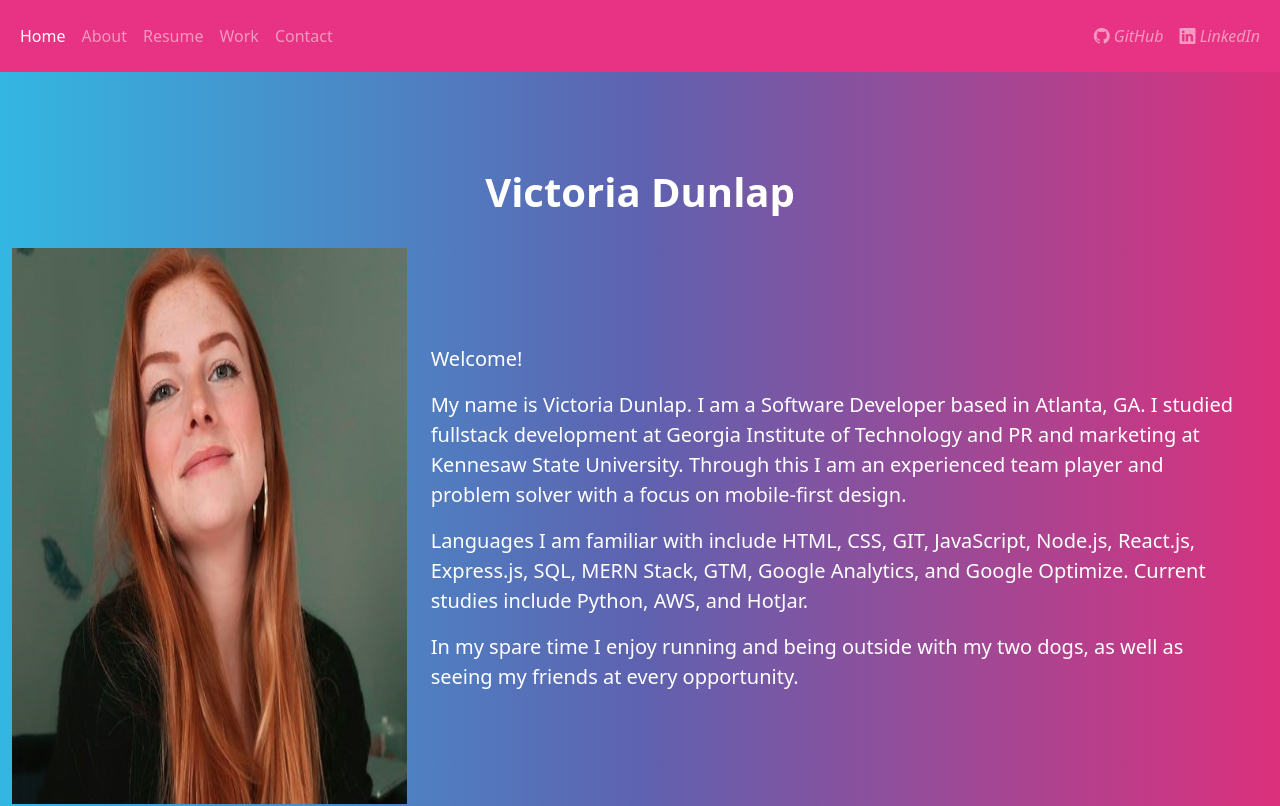
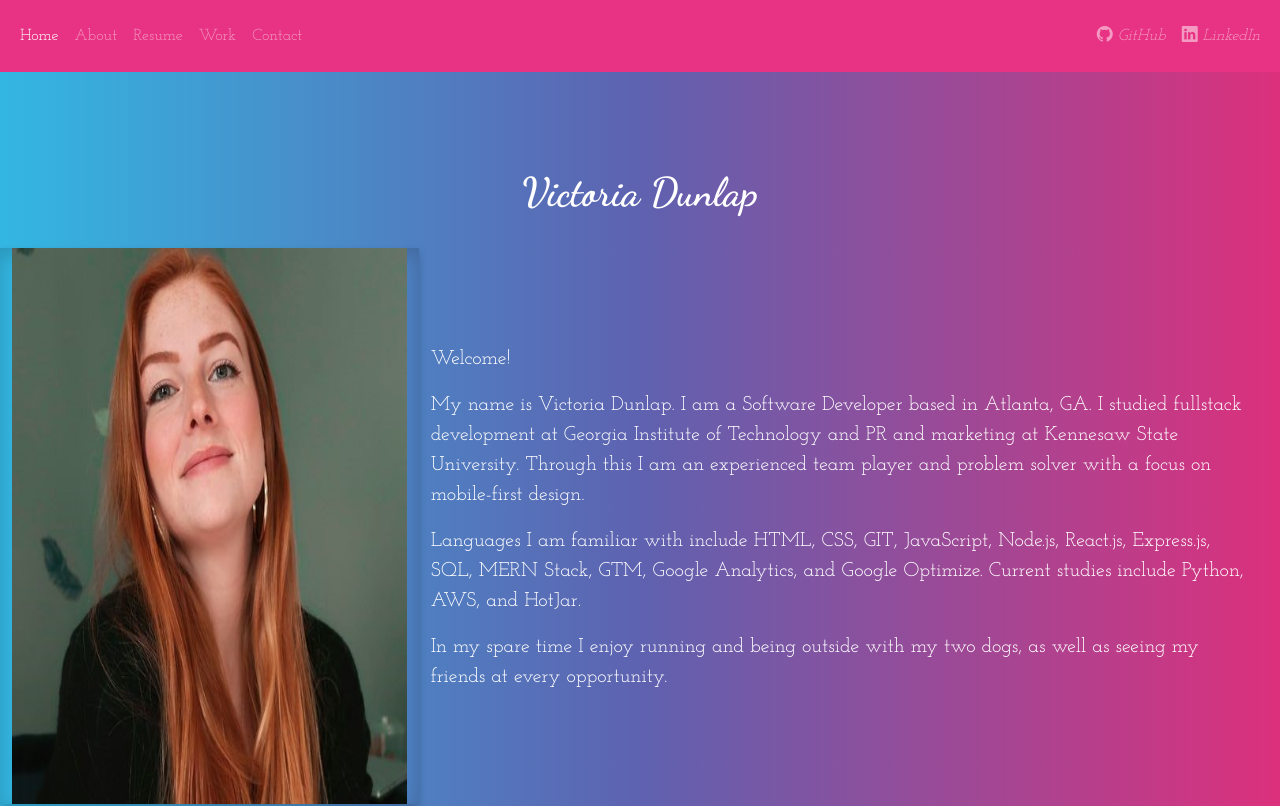
Before and after one commit to VictoriaDunlap/React-Based-Portfolio, a React (Create React App) app: page / in a window 1280 px wide. Shown: the top 806 px of the page. Built offline with nearby package versions, Linux system fonts and the light colour scheme.

Commit message:
final commit beofre submission

```diff
--- a/public/index.html
+++ b/public/index.html
@@ -29,6 +29,15 @@
     <link rel="stylesheet" href="https://cdn.jsdelivr.net/npm/bootstrap@4.3.1/dist/css/bootstrap.min.css" integrity="sha384-ggOyR0iXCbMQv3Xipma34MD+dH/1fQ784/j6cY/iJTQUOhcWr7x9JvoRxT2MZw1T" crossorigin="anonymous">
     <!-- JavaScript Bundle with Popper -->
     <script src="https://cdn.jsdelivr.net/npm/bootstrap@5.2.0/dist/js/bootstrap.bundle.min.js" integrity="sha384-A3rJD856KowSb7dwlZdYEkO39Gagi7vIsF0jrRAoQmDKKtQBHUuLZ9AsSv4jD4Xa" crossorigin="anonymous"></script>
+    <link rel="preconnect" href="https://fonts.googleapis.com">
+    <link rel="preconnect" href="https://fonts.gstatic.com" crossorigin>
+    <link href="https://fonts.googleapis.com/css2?family=Dancing+Script:wght@700&display=swap" rel="stylesheet">
+    <link rel="preconnect" href="https://fonts.googleapis.com">
+    <link rel="preconnect" href="https://fonts.gstatic.com" crossorigin>
+    <link href="https://fonts.googleapis.com/css2?family=Josefin+Slab&display=swap" rel="stylesheet">
+    <link rel="preconnect" href="https://fonts.googleapis.com">
+    <link rel="preconnect" href="https://fonts.gstatic.com" crossorigin>
+    <link href="https://fonts.googleapis.com/css2?family=Josefin+Slab:wght@700&display=swap" rel="stylesheet">
     <title>Victoria Dunlap</title>
   </head>
   <body>
--- a/src/App.css
+++ b/src/App.css
@@ -1,3 +1,7 @@
+* {
+  font-family: 'Josefin Slab', serif;
+}
+
 .App {
   text-align: center;
 }
@@ -38,9 +42,31 @@
 }
 
 #resume-button:hover {
-  background-color: white !important;
-  color: #02213a !important;
-  border: 2px solid #02213a !important;
+  background-color: #2a2c56 !important;
+  color: white !important;
+  border: 2px solid #2a2c56 !important;
   box-shadow: 0px 8px 15px #A4ACB4 !important;
   transform: translateY(-7px) !important;
 }
+
+#nav-button:hover {
+  color: #2a2c56 !important;
+  text-shadow: 0px 8px 15px black !important;
+  transform: translateY(-7px) !important;
+}
+
+#img-shadow {
+  box-shadow: 0 4px 8px 0 rgba(0, 0, 0, 0.2), 0 6px 20px 0 rgba(0, 0, 0, 0.19) inset;
+}
+
+h1 {
+  font-family: 'Dancing Script', cursive;
+}
+
+p {
+  font-family: 'Josefin Slab', serif;
+}
+
+/* #leadP {
+  font-family: 'Josefin Slab', serif;
+} */
--- a/src/components/About/AboutMe.js
+++ b/src/components/About/AboutMe.js
@@ -11,8 +11,8 @@ function AboutMe() {
     <div id="About">
     <h1 class="mx-5 mt-5 mb-3 row justify-content-center" style={style}>Victoria Dunlap</h1>
         <div class="container-fluid row mb-5 ">
-            <img class="col-lg-4" src={pfp} alt="Victoria Dunlap, sitting and smiling"></img>
-            <div class="col-lg-8 mt-5 mb-5 lead ">
+            <img id="img-shadow" class="col-lg-4" src={pfp} alt="Victoria Dunlap, sitting and smiling"></img>
+            <div id="leadP" class="col-lg-8 mt-5 mb-5 lead ">
             <p>Welcome!</p>
 
             <p>My name is Victoria Dunlap. I am a Software Developer based in Atlanta, GA. I studied fullstack development at Georgia Institute of Technology and PR and marketing at Kennesaw State University. Through this I am an experienced team player and problem solver with a focus on mobile-first design. </p>
--- a/src/components/Footer/Footer.js
+++ b/src/components/Footer/Footer.js
@@ -15,20 +15,20 @@ function Footer() {
 
             <section class="mb-4">
 
-                <a class="btn btn-primary btn-floating m-1" target="_blank" rel="noreferrer noopener" href="https://accounts.google.com/signin/v2/identifier?flowName=GlifWebSignIn&flowEntry=ServiceLogin" role="button">
+                <a id="resume-button" class="btn btn-primary btn-floating m-1" target="_blank" rel="noreferrer noopener" href="https://accounts.google.com/signin/v2/identifier?flowName=GlifWebSignIn&flowEntry=ServiceLogin" role="button">
                     <i class="bi bi-envelope-open-heart-fill"> victoriacdunlap@gmail.com</i>
                 </a>
 
 
-                <a class="btn btn-primary btn-floating m-1" target="_blank" rel="noreferrer noopener" href="https://github.com/VictoriaDunlap" role="button">
+                <a id="resume-button" class="btn btn-primary btn-floating m-1" target="_blank" rel="noreferrer noopener" href="https://github.com/VictoriaDunlap" role="button">
                     <i class="bi bi-github"> GitHub</i>
                 </a>
 
-                <a class="btn btn-primary btn-floating m-1" target="_blank" rel="noreferrer noopener" href="https://www.linkedin.com/in/victoria-dunlap/" role="button">
+                <a id="resume-button" class="btn btn-primary btn-floating m-1" target="_blank" rel="noreferrer noopener" href="https://www.linkedin.com/in/victoria-dunlap/" role="button">
                     <i class="bi bi-linkedin"> LinkedIn</i>
                 </a>
 
-                <a class="btn btn-primary btn-floating m-1" target="_blank" rel="noreferrer noopener" href="https://twitter.com/DunlapCharli" role="button">
+                <a id="resume-button" class="btn btn-primary btn-floating m-1" target="_blank" rel="noreferrer noopener" href="https://twitter.com/DunlapCharli" role="button">
                     <i class="bi bi-twitter"> Twitter</i>
                 </a>
 
--- a/src/components/NavBar/NavBar.js
+++ b/src/components/NavBar/NavBar.js
@@ -11,34 +11,34 @@ function NavBar() {
           <div class="collapse navbar-collapse" id="navbarColor01">
             <ul class="navbar-nav me-auto">
               <li class="nav-item">
-                <a class="nav-link active" href="#">Home
+                <a id="nav-button" class="nav-link active" href="#">Home
                   {/* <span class="visually-hidden">(current)</span> */}
                 </a>
               </li>
               <li class="nav-item">
-                <a class="nav-link" href="#About">About</a>
+                <a id="nav-button" class="nav-link" href="#About">About</a>
               </li>
               {/* <li class="nav-item">
                 <a class="nav-link" href="#">Pricing</a>
               </li> */}
               <li class="nav-item">
-                <a class="nav-link" href="https://docs.google.com/document/d/e/2PACX-1vS_nKj-_pmjFeGoD5o_AeV6QBLcUdcn_X23uadyAMjkjxrejPOqBANGMwMdowaFLMAcjHBYY_g2eq1w/pub">Resume</a>
+                <a id="nav-button" class="nav-link" href="https://docs.google.com/document/d/e/2PACX-1vS_nKj-_pmjFeGoD5o_AeV6QBLcUdcn_X23uadyAMjkjxrejPOqBANGMwMdowaFLMAcjHBYY_g2eq1w/pub">Resume</a>
               </li>
               <li class="nav-item">
-              <a class="nav-link" href="#Works">Work</a>
+              <a id="nav-button" class="nav-link" href="#Works">Work</a>
               </li>
               <li class="nav-item">
-              <a class="nav-link" href="#Contact">Contact</a>
+              <a id="nav-button" class="nav-link" href="#Contact">Contact</a>
               </li>
             </ul>
             <ul class="navbar-nav ms-md-auto">
               <li class="nav-item">
-                <a target="_blank" rel="noreferrer noopener" class="nav-link" href="https://github.com/VictoriaDunlap">
+                <a id="nav-button" target="_blank" rel="noreferrer noopener" class="nav-link" href="https://github.com/VictoriaDunlap">
                 <i class="bi bi-github"> GitHub</i>
                 </a>
               </li>
               <li class="nav-item">
-              <a target="_blank" rel="noreferrer noopener" class="nav-link" href="https://www.linkedin.com/in/victoria-dunlap/">
+              <a id="nav-button" target="_blank" rel="noreferrer noopener" class="nav-link" href="https://www.linkedin.com/in/victoria-dunlap/">
               <i class="bi bi-linkedin"> LinkedIn</i>
               </a>
               </li>
--- a/src/components/Works/Works.js
+++ b/src/components/Works/Works.js
@@ -23,7 +23,7 @@ function Works() {
                     <div class="card-body">
                         <h5 class="card-title">Reproductive Rights Center</h5>
                         <p class="card-text">A web app to keep you up-to-date with the current abortion laws going into effect across the nation.</p>
-                        <a target="_blank" rel="noreferrer noopener" href="https://github.com/VictoriaDunlap/Reproductive-Rights-Info-Hub" class="btn btn-primary">Go Here</a>
+                        <a id="resume-button" target="_blank" rel="noreferrer noopener" href="https://github.com/VictoriaDunlap/Reproductive-Rights-Info-Hub" class="btn btn-primary">Go Here</a>
                     </div>
                 </div>
 
@@ -32,7 +32,7 @@ function Works() {
                     <div class="card-body">
                         <h5 class="card-title">Backend Ecommerce Site</h5>
                         <p class="card-text">This app is intended to show how the backend of an ecommerce site would work.</p>
-                        <a target="_blank" rel="noreferrer noopener" href="https://github.com/VictoriaDunlap/ecommerce-site" class="btn btn-primary">Go Here</a>
+                        <a id="resume-button" target="_blank" rel="noreferrer noopener" href="https://github.com/VictoriaDunlap/ecommerce-site" class="btn btn-primary">Go Here</a>
                     </div>
                 </div>
 
@@ -41,7 +41,7 @@ function Works() {
                     <div class="card-body">
                         <h5 class="card-title">Employee Tracker CMS</h5>
                         <p class="card-text">This application's intended use is for an organization to be able to keep and maintain an employee database including departments, roles, salaries, and managers.</p>
-                        <a target="_blank" rel="noreferrer noopener" href="https://github.com/VictoriaDunlap/Employee-Tracker-CMS" class="btn btn-primary">Go Here</a>
+                        <a id="resume-button" target="_blank" rel="noreferrer noopener" href="https://github.com/VictoriaDunlap/Employee-Tracker-CMS" class="btn btn-primary">Go Here</a>
                     </div>
                 </div>
             </div>
@@ -54,7 +54,7 @@ function Works() {
                     <div class="card-body">
                         <h5 class="card-title">Team Profile Generator</h5>
                         <p class="card-text">This command line application allows the user to create an HTML page to keep track and show off their team on the associated website that is generated.</p>
-                        <a target="_blank" rel="noreferrer noopener" href="https://github.com/VictoriaDunlap/Team-Profile-Generator" class="btn btn-primary">Go Here</a>
+                        <a id="resume-button" target="_blank" rel="noreferrer noopener" href="https://github.com/VictoriaDunlap/Team-Profile-Generator" class="btn btn-primary">Go Here</a>
                     </div>
                 </div>
 
@@ -63,7 +63,7 @@ function Works() {
                     <div class="card-body">
                         <h5 class="card-title">Read Me Generator</h5>
                         <p class="card-text">This product is intended to help make quick and easy ReadMe.md files for any future projects. This includes sections for licensing, contribution, and testing as well.</p>
-                        <a target="_blank" rel="noreferrer noopener" href="https://github.com/VictoriaDunlap/ReadMe-Generator-Using-Node/tree/main" class="btn btn-primary">Go Here</a>
+                        <a id="resume-button" target="_blank" rel="noreferrer noopener" href="https://github.com/VictoriaDunlap/ReadMe-Generator-Using-Node/tree/main" class="btn btn-primary">Go Here</a>
                     </div>
                 </div>
 
@@ -72,7 +72,7 @@ function Works() {
                     <div class="card-body">
                         <h5 class="card-title">Note Taker App</h5>
                         <p class="card-text">This app allows the user to create and delete notes from the user's database.</p>
-                        <a target="_blank" rel="noreferrer noopener" href="https://github.com/VictoriaDunlap/Notes-Taker" class="btn btn-primary">Go Here</a>
+                        <a id="resume-button" target="_blank" rel="noreferrer noopener" href="https://github.com/VictoriaDunlap/Notes-Taker" class="btn btn-primary">Go Here</a>
                     </div>
                 </div>
             </div>
```
